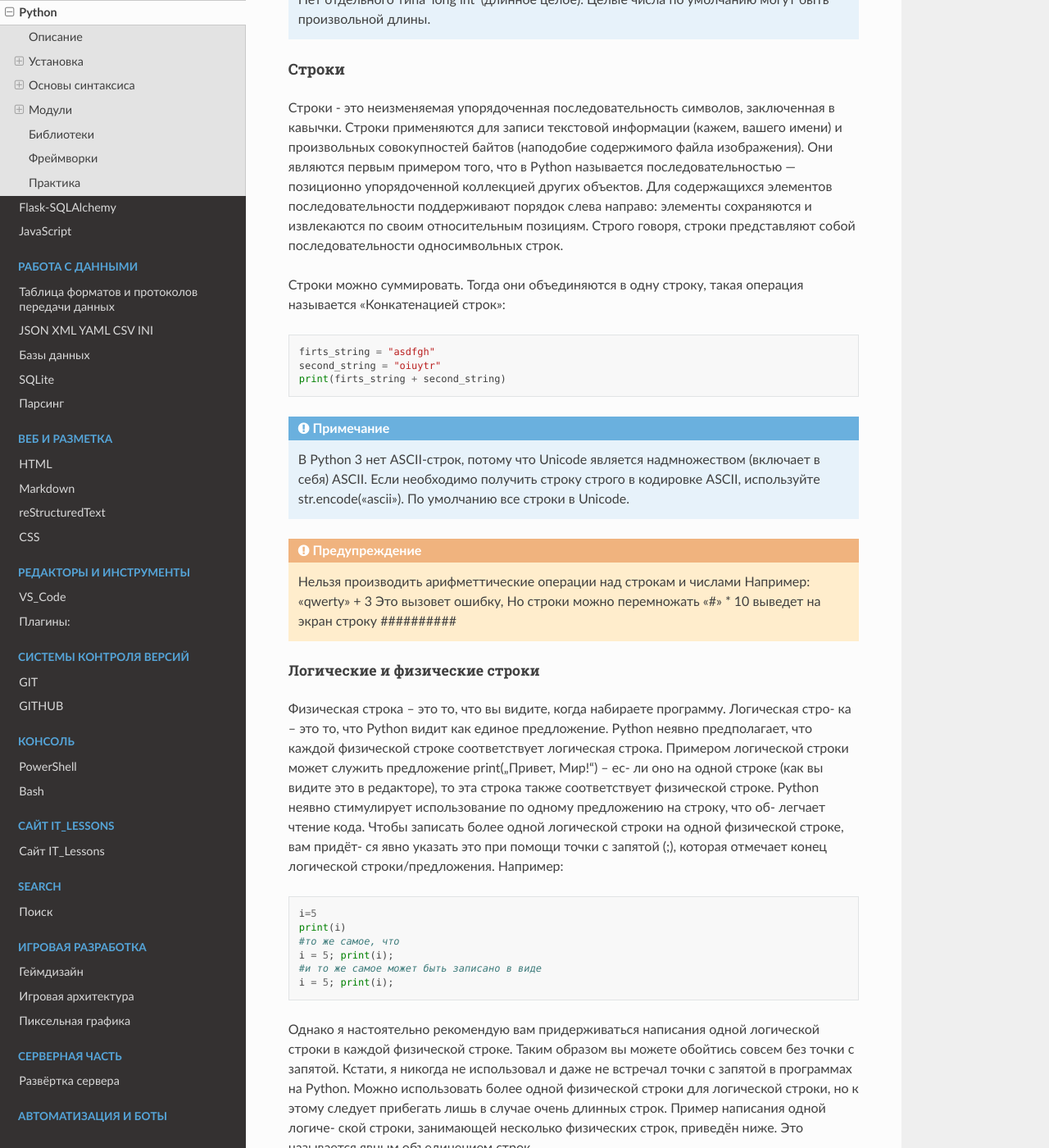
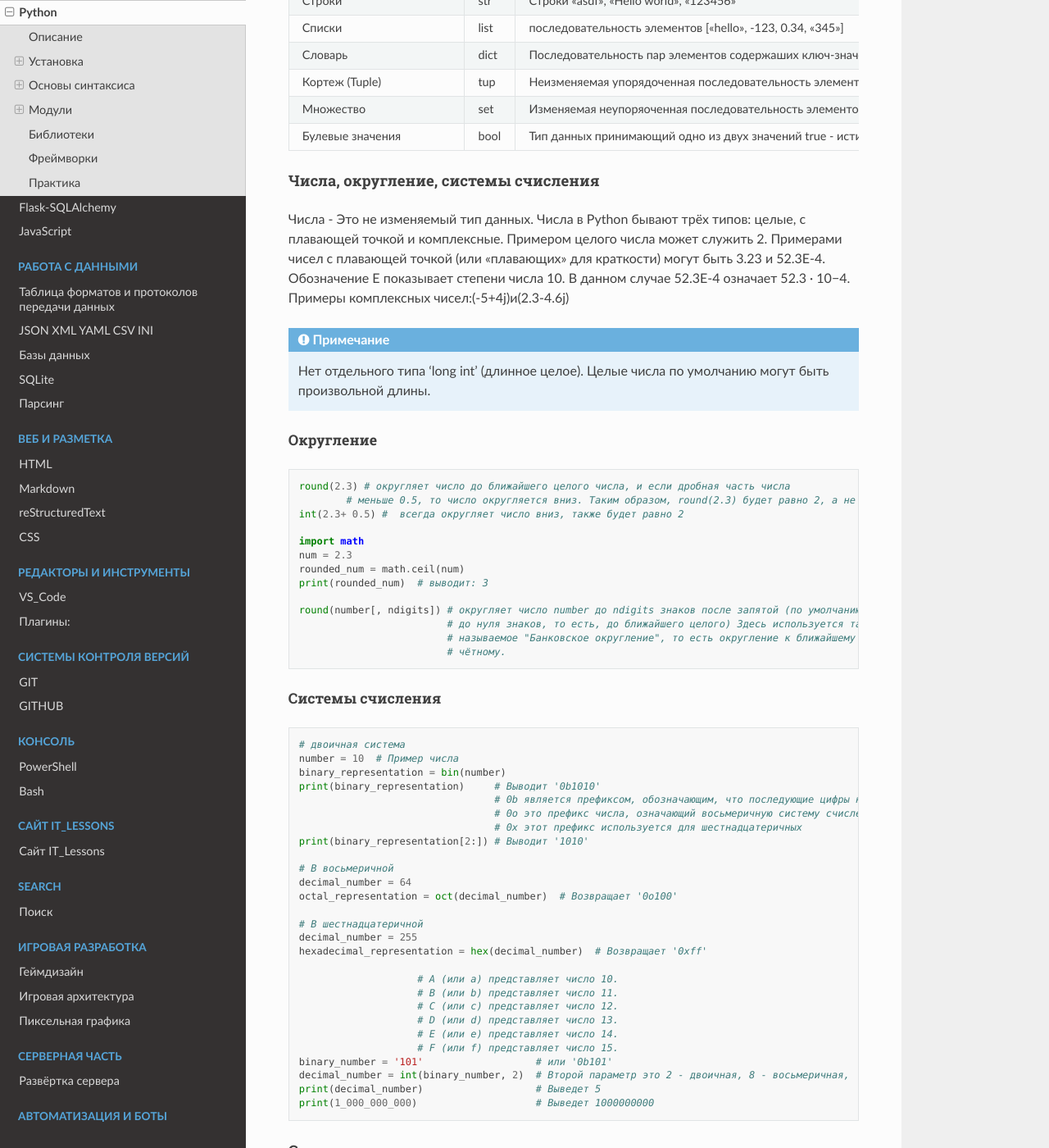
Before and after one commit to NMSprog/5_ITL, a Sphinx documentation site: the page built from source/Python/Python.rst, in a window 1280 px wide and 1400 px high, scrolled down 6216 px. Shown: the whole window at 82% size. Built offline with Sphinx 7.4.7 and the Read the Docs theme 3.1.0, drawn with Linux system fonts in a browser that asks for light colours; some of the changed text lies outside the part shown.

Commit message:
09.11.25 добовление в Python

```diff
--- a/source/Python/Python.rst
+++ b/source/Python/Python.rst
@@ -268,9 +268,9 @@
     1variable = 5 # Нельзя начинать имя с цифры
 
     # не рекомендуется переопределять встроенные функции и типы Python
-    list = [1, 2, 3]       # ❌ перезапишет встроенный list
-    str = "Hello"           # ❌ перезапишет встроенный str
-    id = 100                # ❌ перезапишет встроенный id()
+    list = [1, 2, 3]        # перезапишет встроенный list
+    str = "Hello"           # перезапишет встроенный str
+    id = 100                # перезапишет встроенный id()
 
 **Присвоение значения переменной:**
 
@@ -279,6 +279,35 @@
 для присвоения значения переменной.
 Операнд по левую сторону от знака равно ( = ) это имя переменной, операнд по правую сторону - значение присвоенное
 этой переменной.
+
+.. code:: python
+
+    # Простое присваивание
+    x = 10        # число
+    y = "hello"   # строка
+    z = [1, 2, 3] # список
+
+    # Множественное присваивание
+    a, b, c = 1, 2, 3
+
+    # Распаковывается в несколько переменных.
+    data = [10, 20, 30, 40]
+    x, y, *rest = data # x - 10, y - 20, rest - 30,40  Можно использовать * в любом месте, но только один раз.
+
+    # Упаковка в кортеж
+    t = (x, y, *rest)
+
+    # Обмен значений
+    a = 1
+    b = 2
+    a, b = b, a
+    print(a, b)  # 2 1
+
+    # Распаковка с _ для игнорируемых значений
+    a, _, b = [1, 2, 3]
+    print(a, b)  # 1 3
+
+
 
 
 **Таблица - Обзор встроенных типов объектов**
@@ -312,17 +341,70 @@
 +------------------------------+---------+-----------------------------------------------+
 
 
-Числа
-^^^^^
+Числа, округление, системы счисления
+^^^^^^^^^^^^^^^^^^^^^^^^^^^^^^^^^^^^
 Числа - Это не изменяемый тип данных.
 Числа в Python бывают трёх типов: целые, с плавающей точкой и комплексные.
-* Примером целого числа может служить 2.
-* Примерами чисел с плавающей точкой (или «плавающих» для краткости) могут быть 3.23 и 52.3E-4. Обозначение E показывает степени числа 10. В данном случае 52.3E-4 означает 52.3 · 10−4.
-* Примерыкомплексныхчисел:(-5+4j)и(2.3-4.6j)
-
+Примером целого числа может служить 2.
+Примерами чисел с плавающей точкой (или «плавающих» для краткости) могут быть 3.23 и 52.3E-4. Обозначение E показывает степени числа 10. В данном случае 52.3E-4 означает 52.3 · 10−4.
+Примеры комплексных чисел:(-5+4j)и(2.3-4.6j)
 
 .. note::
+
     Нет отдельного типа ‘long int’ (длинное целое). Целые числа по умолчанию могут быть произвольной длины.
+
+
+Округление
+""""""""""
+
+.. code:: python
+
+    round(2.3) # округляет число до ближайшего целого числа, и если дробная часть числа
+            # меньше 0.5, то число округляется вниз. Таким образом, round(2.3) будет равно 2, а не 3.
+    int(2.3+ 0.5) #  всегда округляет число вниз, также будет равно 2
+
+    import math
+    num = 2.3
+    rounded_num = math.ceil(num)
+    print(rounded_num)  # выводит: 3
+
+    round(number[, ndigits]) # округляет число number до ndigits знаков после запятой (по умолчанию,
+                             # до нуля знаков, то есть, до ближайшего целого) Здесь используется так
+                             # называемое "Банковское округление", то есть округление к ближайшему
+                             # чётному.
+
+Системы счисления
+""""""""""""""""""
+
+.. code:: python
+
+    # двоичная система
+    number = 10  # Пример числа
+    binary_representation = bin(number)
+    print(binary_representation)     # Выводит '0b1010'
+                                     # 0b является префиксом, обозначающим, что последующие цифры находятся в двоичной системе.
+                                     # 0o это префикс числа, означающий восьмеричную систему счисления.
+                                     # 0x этот префикс используется для шестнадцатеричных
+    print(binary_representation[2:]) # Выводит '1010'
+
+    # В восьмеричной
+    decimal_number = 64
+    octal_representation = oct(decimal_number)  # Возвращает '0o100'
+
+    # В шестнадцатеричной
+    decimal_number = 255
+    hexadecimal_representation = hex(decimal_number)  # Возвращает '0xff'
+
+                        # A (или a) представляет число 10.
+                        # B (или b) представляет число 11.
+                        # C (или c) представляет число 12.
+                        # D (или d) представляет число 13.
+                        # E (или e) представляет число 14.
+                        # F (или f) представляет число 15.
+    binary_number = '101'                   # или '0b101'
+    decimal_number = int(binary_number, 2)  # Второй параметр это 2 - двоичная, 8 - восьмеричная,  16 - шестнадцатеричная
+    print(decimal_number)                   # Выведет 5
+    print(1_000_000_000)                    # Выведет 1000000000
 
 Строки
 ^^^^^^
```
